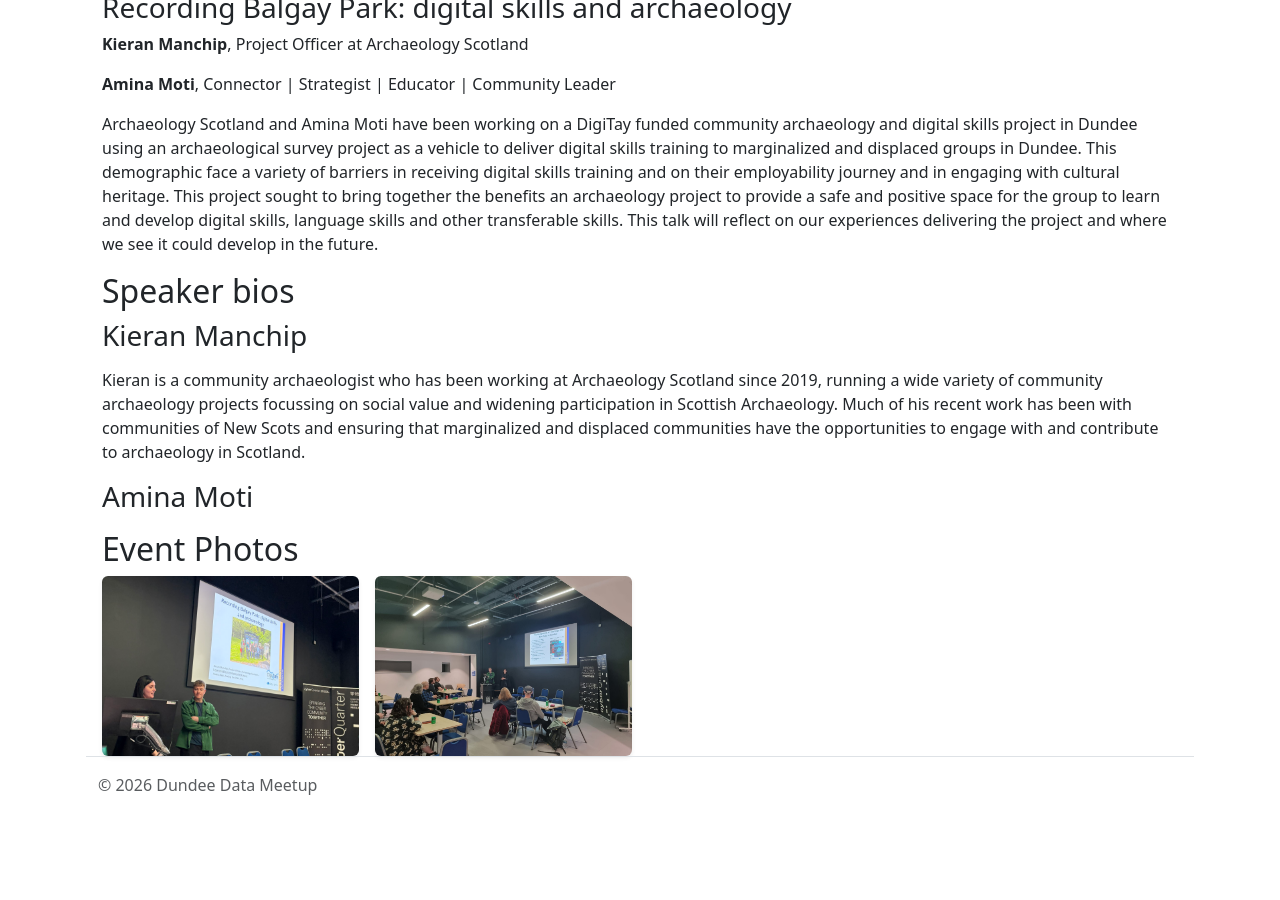
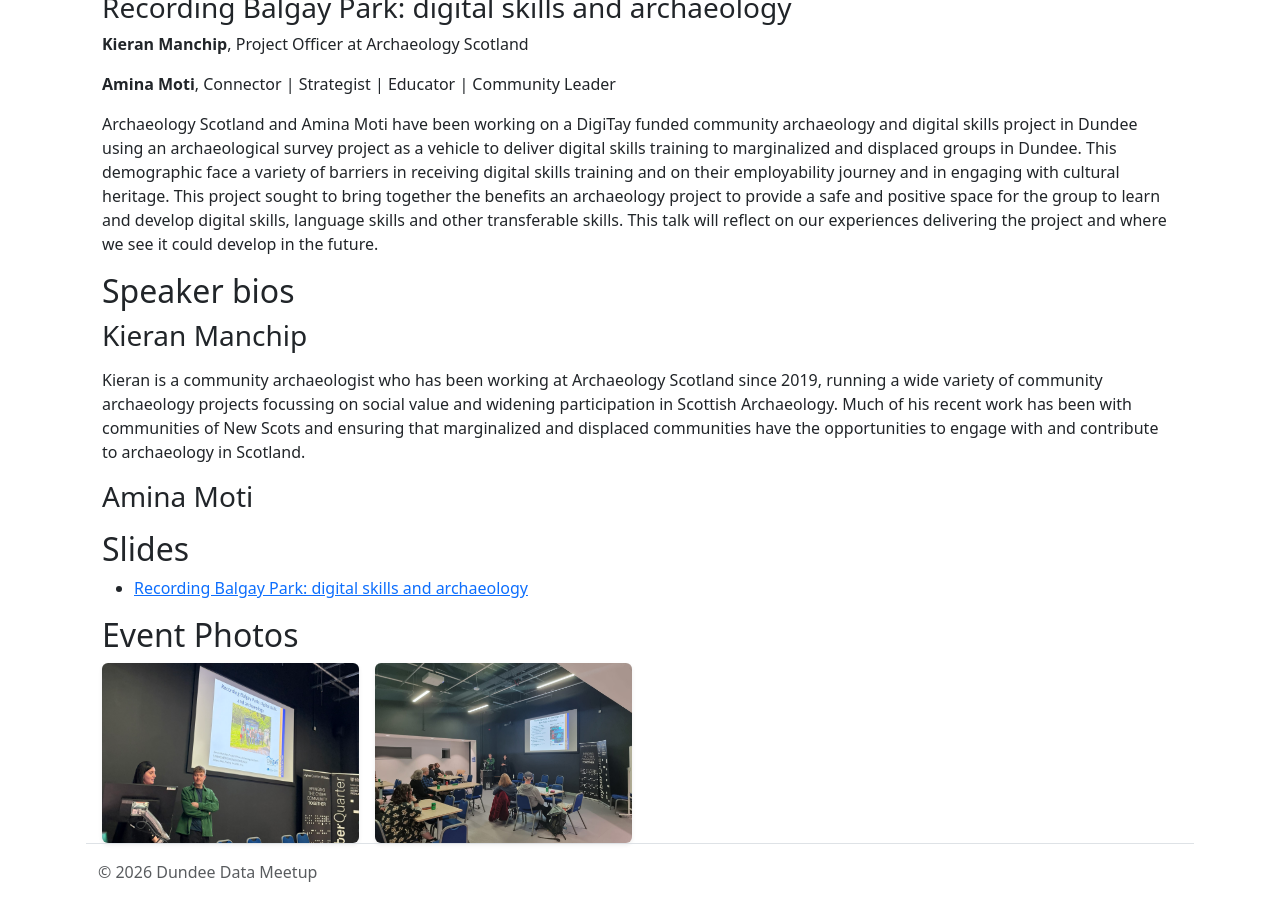
Before and after one commit to DundeeDataMeetup/dundeedatameetup.github.io, a Jekyll site: the page built from _events/2026/02.md, in a window 1280 px wide and 900 px high, scrolled down 1201 px. Built offline with Jekyll 4.4.1, drawn with Linux system fonts in a browser that asks for light colours; before the commit the page ends 2014 px from its top, so only the background shows below that.

Commit message:
feat: attach February 2026 slides to past event
Co-authored-by: JackGilmore <46202639+JackGilmore@users.noreply.github.com>

```diff
--- a/_events/2026/02.md
+++ b/_events/2026/02.md
@@ -9,4 +9,7 @@ topics:
         Archaeology Scotland and Amina Moti have been working on a DigiTay funded community archaeology and digital skills project in Dundee using an archaeological survey project as a vehicle to deliver digital skills training to marginalized and displaced groups in Dundee. This demographic face a variety of barriers in receiving digital skills training and on their employability journey and in engaging with cultural heritage. This project sought to bring together the benefits an archaeology project to provide a safe and positive space for the group to learn and develop digital skills, language skills and other transferable skills. This talk will reflect on our experiences delivering the project and where we see it could develop in the future.
 attendance: 12
 cover_image: /assets/img/events/2026-02/cover.jpeg
+slides:
+    - url: /assets/slides/2026-02-24 - archaeology slides.pptx
+      title: "Recording Balgay Park: digital skills and archaeology"
 ---
```
